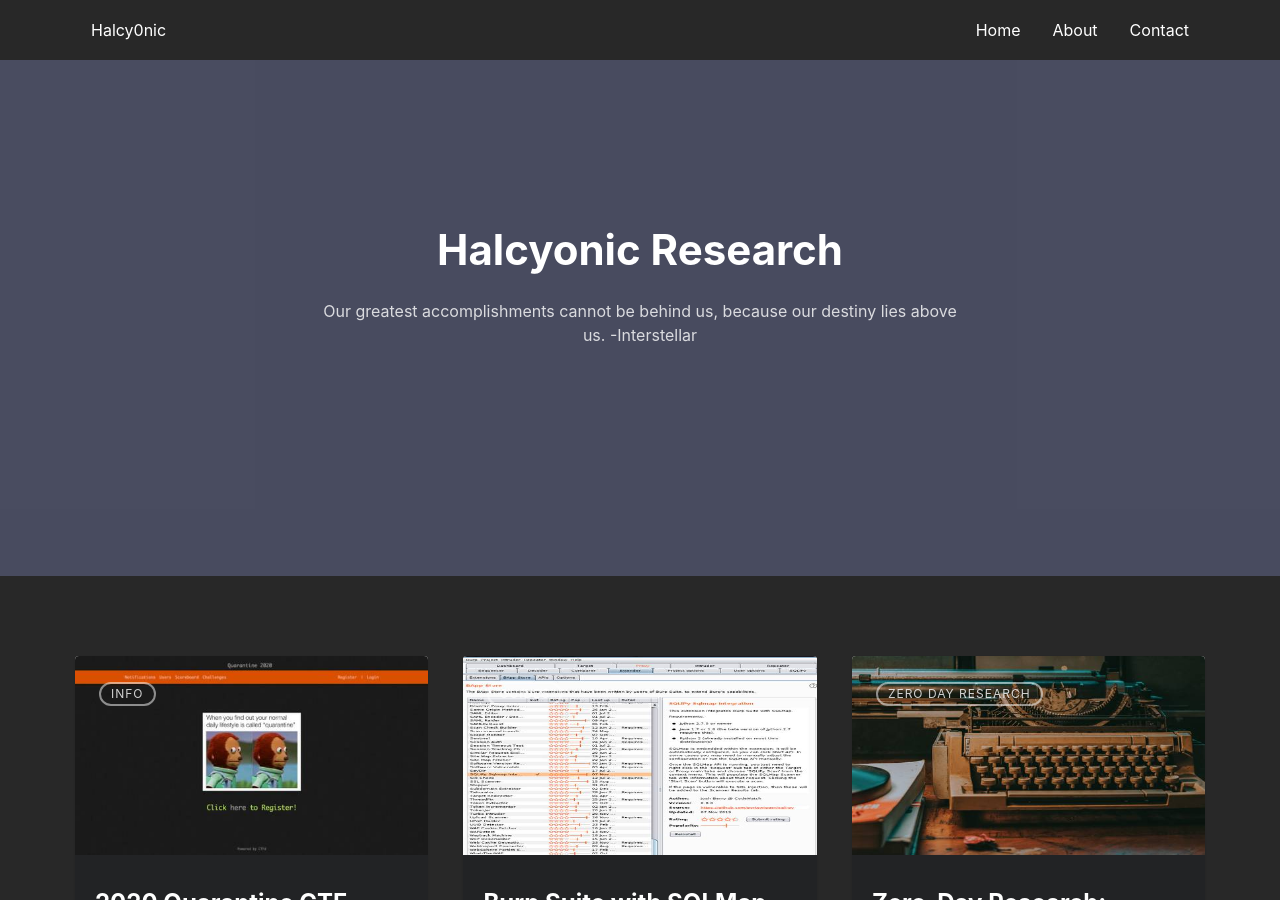
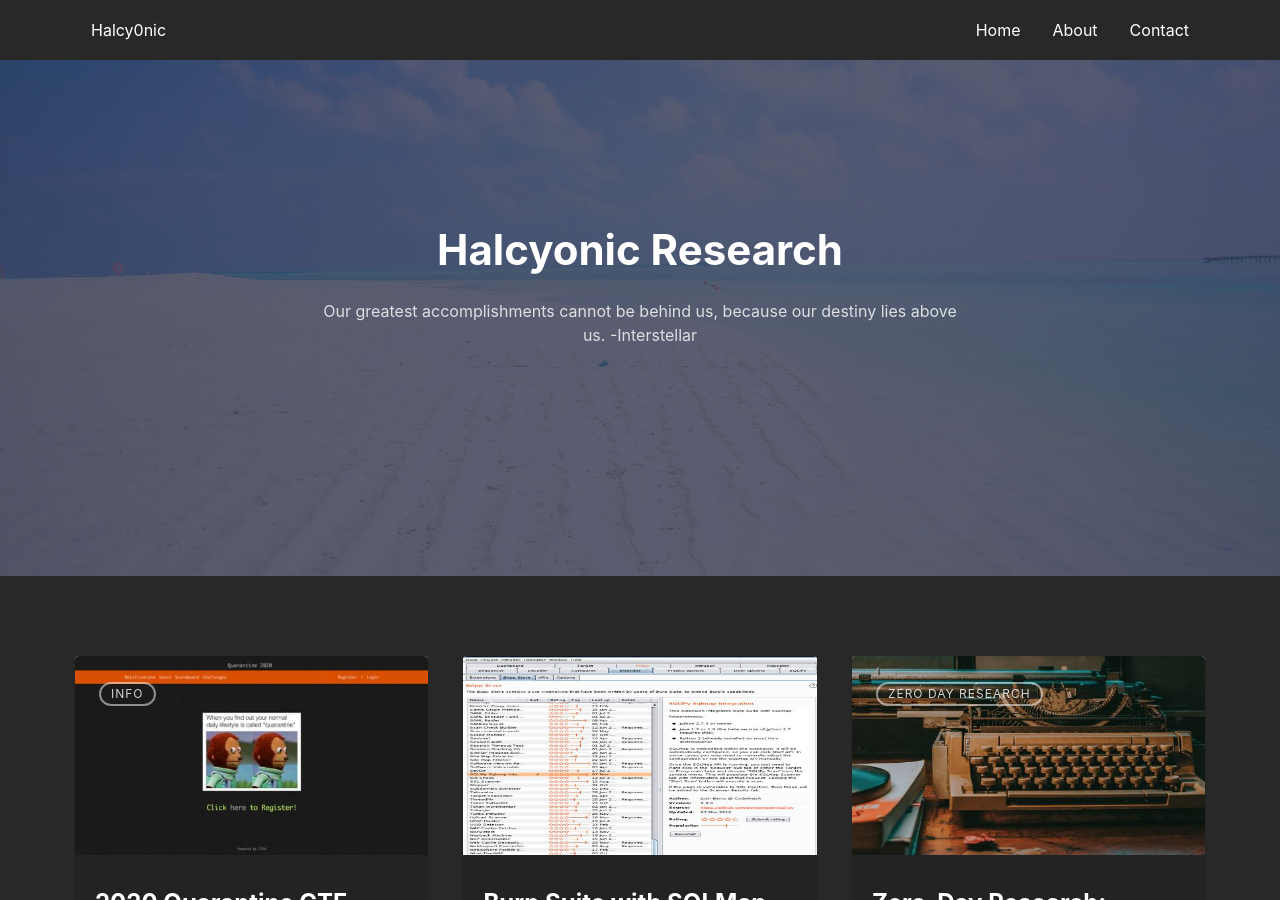
Before and after one commit to Halcy0nic/Halcy0nic.github.io, a Jekyll site: the page built from index.md, in a window 1280 px wide and 900 px high. Built offline with Jekyll 4.4.1, drawn with Linux system fonts in a browser that asks for light colours.

Commit message:
Updating background image

```diff
--- a/_config.yml
+++ b/_config.yml
@@ -22,7 +22,7 @@ navigation: # Navigation links
 tagline: >
   Our greatest accomplishments cannot be behind us, because our destiny lies above us. -Interstellar
 
-hero_img: posts/winterclouds.jpg # Main background image: use the path from /assets/img/ => This will output /assets/img/posts/sleek_lg.jpg
+hero_img: posts/maldives_summer.jpg # Main background image: use the path from /assets/img/ => This will output /assets/img/posts/sleek_lg.jpg
 
 email: support@halcyonic.us # email for form submission
 
```
Also changed, not shown: assets/img/posts/maldives_summer.jpg (added), assets/img/posts/maldives_summer_lg.jpg (added), assets/img/posts/maldives_summer_md.jpg (added), assets/img/posts/maldives_summer_placehold.jpg (added), assets/img/posts/maldives_summer_sm.jpg (added), assets/img/posts/maldives_summer_thumb.jpg (added), assets/img/posts/maldives_summer_thumb@2x.jpg (added), assets/img/posts/maldives_summer_xs.jpg (added).
